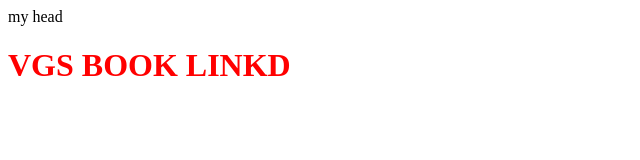
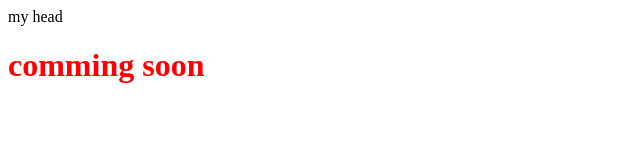
Before and after one commit to shaikrahamtulla786/xyz, a plain HTML site: page index.html in a window 1280 px wide. Shown: the whole page, without its empty margins (0-640 px from the left). Drawn offline with Linux system fonts and the light colour scheme.

Commit message:
Update index.html

```diff
--- a/index.html
+++ b/index.html
@@ -1,4 +1,4 @@
 <hml>
 <head>my head</head>
 <title>my title</title>
-<h1 style="color:red"> VGS BOOK LINKD
+<h1 style="color:red"> comming soon
```
